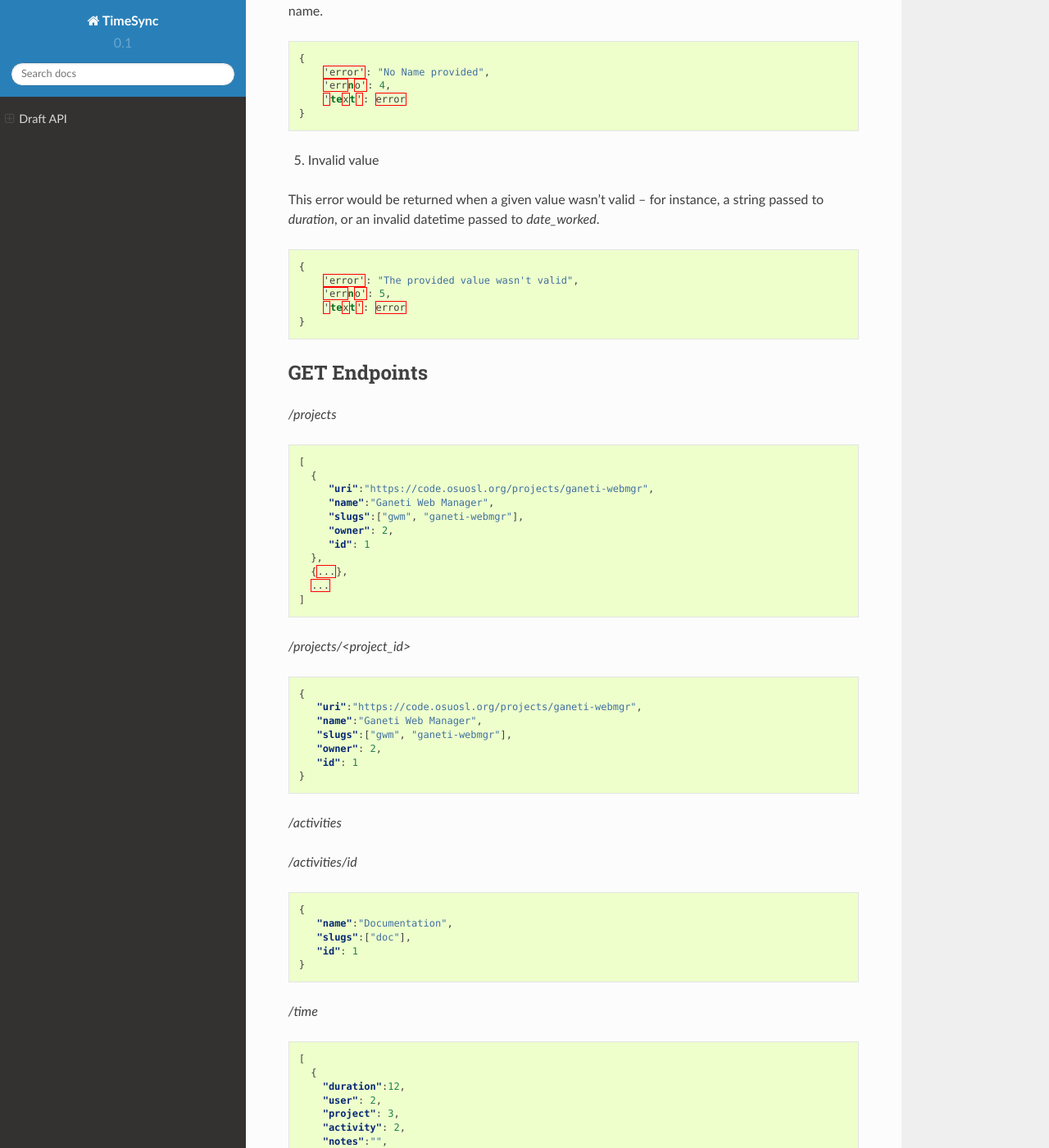
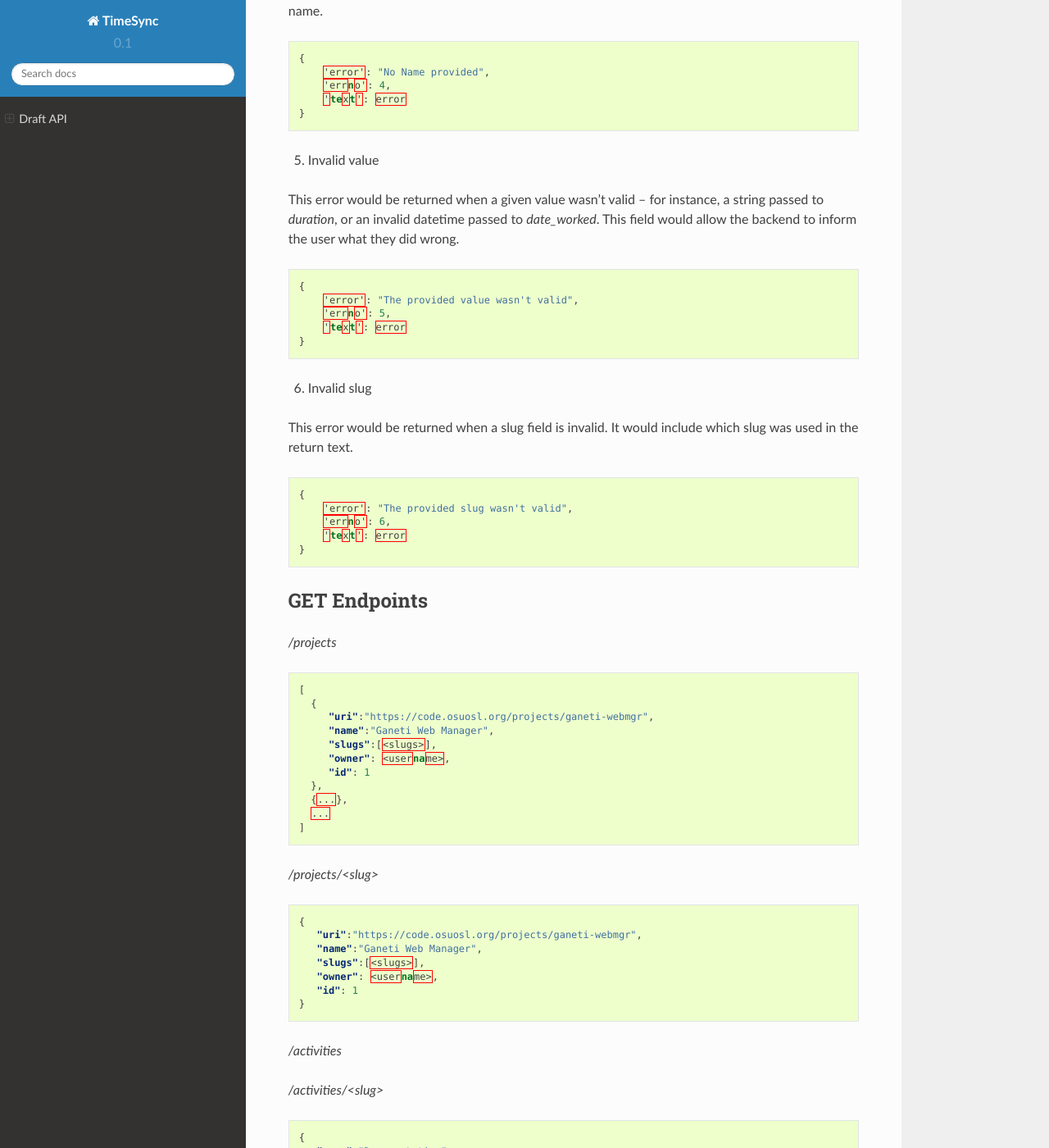
Before and after one commit to osuosl/timesync-node, a Sphinx documentation site: the page built from docs/source/design/draft_api.rst, in a window 1280 px wide and 1400 px high, scrolled down 1314 px. Shown: the whole window at 82% size. Built offline with Sphinx 7.4.7 and the Read the Docs theme 2.0.0, drawn with Linux system fonts in a browser that asks for light colours; some of the changed text lies outside the part shown.

Commit message:
Sluggify the API

```diff
--- a/docs/source/design/draft_api.rst
+++ b/docs/source/design/draft_api.rst
@@ -81,12 +81,26 @@ that requires a name.
 
 This error would be returned when a given value wasn't valid -- for instance,
 a string passed to `duration`, or an invalid datetime passed to `date_worked`.
+This field would allow the backend to inform the user what they did wrong.
 
 .. code:: json
 
     {
         'error': "The provided value wasn't valid",
         'errno': 5,
+        'text': error
+    }
+
+6. Invalid slug
+
+This error would be returned when a slug field is invalid. It would include
+which slug was used in the return text.
+
+.. code:: json
+
+    {
+        'error': "The provided slug wasn't valid",
+        'errno': 6,
         'text': error
     }
 
@@ -101,23 +115,23 @@ GET Endpoints
       {
          "uri":"https://code.osuosl.org/projects/ganeti-webmgr",
          "name":"Ganeti Web Manager",
-         "slugs":["gwm", "ganeti-webmgr"],
-         "owner": 2,
+         "slugs":[<slugs>],
+         "owner": <username>,
          "id": 1
       },
       {...},
       ...
     ]
 
-*/projects/<project_id>*
+*/projects/<slug>*
 
 .. code:: json
 
     {
        "uri":"https://code.osuosl.org/projects/ganeti-webmgr",
        "name":"Ganeti Web Manager",
-       "slugs":["gwm", "ganeti-webmgr"],
-       "owner": 2,
+       "slugs":[<slugs>],
+       "owner": <username>,
        "id": 1
     }
 
@@ -127,32 +141,32 @@ GET Endpoints
     [
         {
            "name":"Documentation",
-           "slugs":["doc"],
+           "slugs":[<slugs>],
            "id": 1
         },
         {...}
     ]
 
-*/activities/id*
+*/activities/<slug>*
 
 .. code:: json
 
     {
        "name":"Documentation",
-       "slugs":["doc"],
+       "slugs":[<slugs>],
        "id": 1
     }
 
-*/time*
+*/times*
 
 .. code:: json
 
     [
       {
         "duration":12,
-        "user": 2,
-        "project": 3,
-        "activity": 2,
+        "user": <username>,
+        "project": [<slugs>],
+        "activity": [<slugs>],
         "notes":"",
         "issue_uri":"https://github.com/osu-cass/whats-fresh-api/issues/56",
         "date_worked": 2014-04-17,
@@ -163,15 +177,15 @@ GET Endpoints
       {...}
     ]
 
-*/time/id*
+*/times/<time entry id>*
 
 .. code:: json
 
     {
       "duration":12,
-      "user": 2,
-      "project": 3,
-      "activity": 2,
+      "user": <username>,
+      "project": [<slugs>],
+      "activity": [<slugs>],
       "notes":"",
       "issue_uri":"https://github.com/osu-cass/whats-fresh-api/issues/56",
       "date_worked":null,
@@ -193,9 +207,8 @@ To add a new object, POST to */<object name>/add* with a JSON body.
     {
        "uri":"https://code.osuosl.org/projects/ganeti-webmgr",
        "name":"Ganeti Web Manager",
-       "slugs":["gwm", "ganeti-webmgr"],
-       "owner": 2,
-       "id": 1
+       "slugs":[<slugs>],
+       "owner": <username>
     }
 
 */activities/add*
@@ -204,49 +217,47 @@ To add a new object, POST to */<object name>/add* with a JSON body.
 
     {
        "name":"Documentation",
-       "slugs":["doc"],
-       "id": 1
+       "slugs":[<slugs>]
     }
 
-*/time/add*
+*/times/add*
 
 .. code:: json
 
     {
       "duration":12,
-      "user": 2,
-      "project": 3,
-      "activity": 2,
+      "user": <username>,
+      "project": <slug>,
+      "activity": <slug>,
       "notes":"",
       "issue_uri":"https://github.com/osu-cass/whats-fresh-api/issues/56",
       "date_worked":null,
       "created_at":null,
-      "updated_at":null,
-      "id": 1
+      "updated_at":null
     }
 
 To update an existing object, POST to */<object name>/<id>* with a JSON body.
 The body only needs to contain the part that is being updated.
 
 
-*/projects/1*
+*/projects/<slug>*
 
 .. code:: json
 
     {
        "name":"Ganeti Webmgr",
-       "slugs":["ganeti-webmgr"],
+       "slugs":[<slugs>],
     }
 
-*/activities/1*
+*/activities/<slug>*
 
 .. code:: json
 
     {
-       "slugs":["doc", docu"]
+       "slugs":[<slugs>]
     }
 
-*/time/1*
+*/times/<id>*
 
 .. code:: json
 
```
